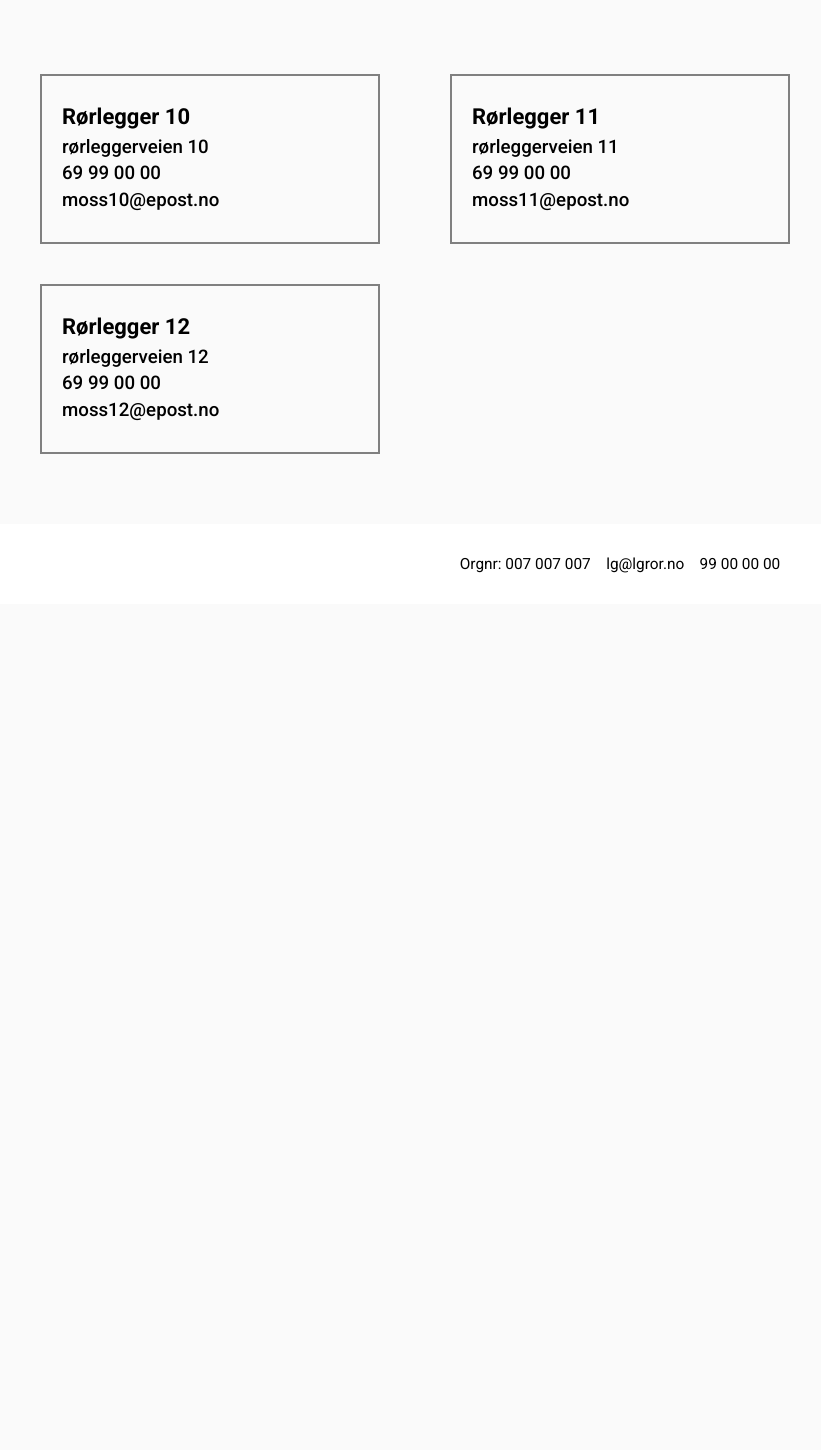
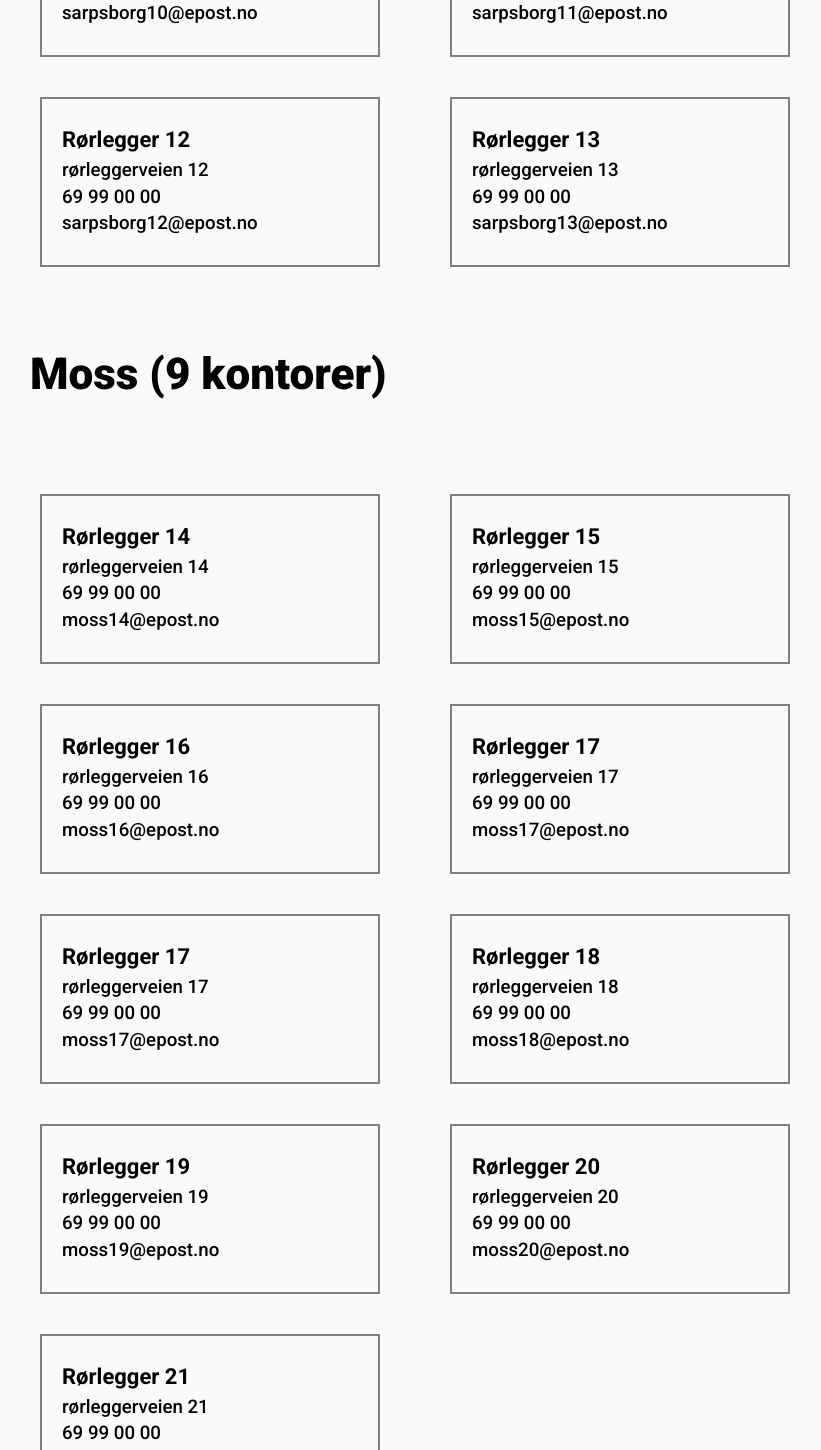
Before and after one commit to andersbss/eksamen, a React app in the folder client/: page /kontorer in a window 1280 px wide. Shown: the part 2140-3590 px from the top of the page, without its empty margins (20-841 px from the left). Before the commit the page ends 2744 px from the top, so only its background shows below. Built offline with nearby package versions, Linux system fonts and the light colour scheme; no server answers.

Commit message:
dummy data for offices and employees

```diff
--- a/client/src/mockUpData.js
+++ b/client/src/mockUpData.js
@@ -1,3 +1,73 @@
+const allEmployees = [
+  {
+    navn: 'Jon Jonsen',
+    stilling: 'Rørlegger',
+  },
+  {
+    navn: 'Kari Karisen',
+    stilling: 'Regnskapsfører',
+  },
+  {
+    navn: 'Bjørn Bjørnsen',
+    stilling: 'Kontorsjef',
+  },
+  {
+    navn: 'Jørgen Jørgesen',
+    stilling: 'Renholderske',
+  },
+  {
+    navn: 'Jan Jansen',
+    stilling: 'Kontorsjef',
+  },
+  {
+    navn: 'Per Persen',
+    stilling: 'Regnskapsfører',
+  },
+  {
+    navn: 'Bjørn Bjørnsen',
+    stilling: 'Regnskapsfører',
+  },
+  {
+    navn: 'Ole Olesen',
+    stilling: 'Rørlegger',
+  },
+  {
+    navn: 'Sigmund Sigmundsen',
+    stilling: 'Rørlegger',
+  },
+  {
+    navn: 'Aleks Aleksandersen',
+    stilling: 'Parkeringsvakt',
+  },
+  {
+    navn: 'Jens Jensen',
+    stilling: 'Rørlegger',
+  },
+  {
+    navn: 'Grete Gretesen',
+    stilling: 'Rørlegger',
+  },
+  {
+    navn: 'Sigurd Sigurdsen',
+    stilling: 'Regnskapsfører',
+  },
+];
+
+const getEmployees = () => allEmployees;
+
+const generateOfficeEmployeeList = () => {
+  const list = [];
+  for (let i = 1; i < 22; i += 1) {
+    list[i - 1] = {
+      officeId: i,
+      employees: getEmployees(),
+    };
+  }
+  return list;
+};
+
+const employeesList = generateOfficeEmployeeList();
+
 const officeList = [
   {
     location: 'Fredrikstad',
@@ -23,39 +93,39 @@ const officeList = [
         phone: '69 99 00 00',
         email: 'fredrikstad3@epost.no',
       },
-    ],
-  },
-  {
-    location: 'Sarpsborg',
-    offices: [
       {
         id: 4,
         office: 'Rørlegger 4',
         address: 'rørleggerveien 4',
         phone: '69 99 00 00',
-        email: 'sarpsborg4@epost.no',
+        email: 'fredrikstad4@epost.no',
       },
       {
         id: 5,
         office: 'Rørlegger 5',
         address: 'rørleggerveien 5',
         phone: '69 99 00 00',
-        email: 'sarpsborg5@epost.no',
+        email: 'fredrikstad5@epost.no',
       },
       {
         id: 6,
         office: 'Rørlegger 6',
         address: 'rørleggerveien 6',
         phone: '69 99 00 00',
-        email: 'sarpsborg6@epost.no',
+        email: 'fredrikstad6@epost.no',
       },
       {
         id: 7,
         office: 'Rørlegger 7',
         address: 'rørleggerveien 7',
         phone: '69 99 00 00',
-        email: 'sarpsborg7@epost.no',
+        email: 'fredrikstad7@epost.no',
       },
+    ],
+  },
+  {
+    location: 'Sarpsborg',
+    offices: [
       {
         id: 8,
         office: 'Rørlegger 8',
@@ -70,72 +140,101 @@ const officeList = [
         phone: '69 99 00 00',
         email: 'sarpsborg9@epost.no',
       },
+      {
+        id: 10,
+        office: 'Rørlegger 10',
+        address: 'rørleggerveien 10',
+        phone: '69 99 00 00',
+        email: 'sarpsborg10@epost.no',
+      },
+      {
+        id: 11,
+        office: 'Rørlegger 11',
+        address: 'rørleggerveien 11',
+        phone: '69 99 00 00',
+        email: 'sarpsborg11@epost.no',
+      },
+      {
+        id: 12,
+        office: 'Rørlegger 12',
+        address: 'rørleggerveien 12',
+        phone: '69 99 00 00',
+        email: 'sarpsborg12@epost.no',
+      },
+      {
+        id: 13,
+        office: 'Rørlegger 13',
+        address: 'rørleggerveien 13',
+        phone: '69 99 00 00',
+        email: 'sarpsborg13@epost.no',
+      },
     ],
   },
   {
     location: 'Moss',
     offices: [
       {
-        id: 10,
-        office: 'Rørlegger 10',
-        address: 'rørleggerveien 10',
+        id: 14,
+        office: 'Rørlegger 14',
+        address: 'rørleggerveien 14',
         phone: '69 99 00 00',
-        email: 'moss10@epost.no',
+        email: 'moss14@epost.no',
       },
       {
-        id: 11,
-        office: 'Rørlegger 11',
-        address: 'rørleggerveien 11',
+        id: 15,
+        office: 'Rørlegger 15',
+        address: 'rørleggerveien 15',
         phone: '69 99 00 00',
-        email: 'moss11@epost.no',
+        email: 'moss15@epost.no',
       },
       {
-        id: 12,
-        office: 'Rørlegger 12',
-        address: 'rørleggerveien 12',
+        id: 16,
+        office: 'Rørlegger 16',
+        address: 'rørleggerveien 16',
         phone: '69 99 00 00',
-        email: 'moss12@epost.no',
-      },
-    ],
-  },
-];
-
-const employeesList = [
-  {
-    officeId: 1,
-    employees: [
-      {
-        navn: 'Jan Jansen',
-        stilling: 'Kontorsjef',
+        email: 'moss16@epost.no',
       },
       {
-        navn: 'Per Persen',
-        stilling: 'Regnskapsfører',
+        id: 17,
+        office: 'Rørlegger 17',
+        address: 'rørleggerveien 17',
+        phone: '69 99 00 00',
+        email: 'moss17@epost.no',
       },
       {
-        navn: 'Bjørn Bjørnsen',
-        stilling: 'Rørlegger',
-      },
-    ],
-  },
-  {
-    officeId: 2,
-    employees: [
-      {
-        navn: 'Jon Jonsen',
-        stilling: 'Rørlegger',
+        id: 17,
+        office: 'Rørlegger 17',
+        address: 'rørleggerveien 17',
+        phone: '69 99 00 00',
+        email: 'moss17@epost.no',
       },
       {
-        navn: 'Kari Karisen',
-        stilling: 'Regnskapsfører',
+        id: 18,
+        office: 'Rørlegger 18',
+        address: 'rørleggerveien 18',
+        phone: '69 99 00 00',
+        email: 'moss18@epost.no',
       },
       {
-        navn: 'Bjørn Bjørnsen',
-        stilling: 'Kontorsjef',
+        id: 19,
+        office: 'Rørlegger 19',
+        address: 'rørleggerveien 19',
+        phone: '69 99 00 00',
+        email: 'moss19@epost.no',
       },
       {
-        navn: 'Jørgen Jørgesen',
-        stilling: 'Renholderske',
+        id: 20,
+        office: 'Rørlegger 20',
+        address: 'rørleggerveien 20',
+        phone: '69 99 00 00',
+        email: 'moss20@epost.no',
+      },
+      {
+        id: 21,
+        office: 'Rørlegger 21',
+        address: 'rørleggerveien 21',
+        phone: '69 99 00 00',
+        email: 'moss21@epost.no',
       },
     ],
   },
```
